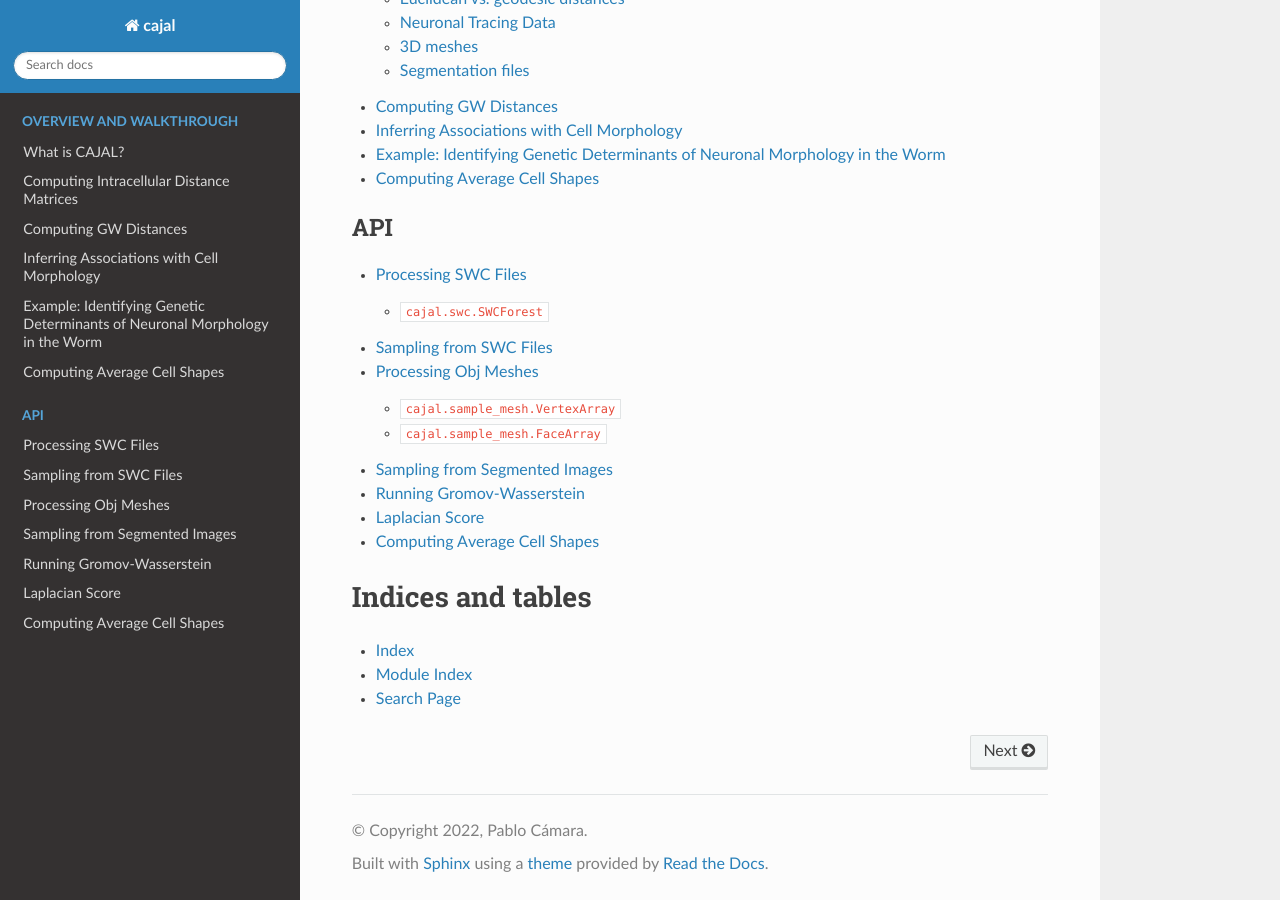
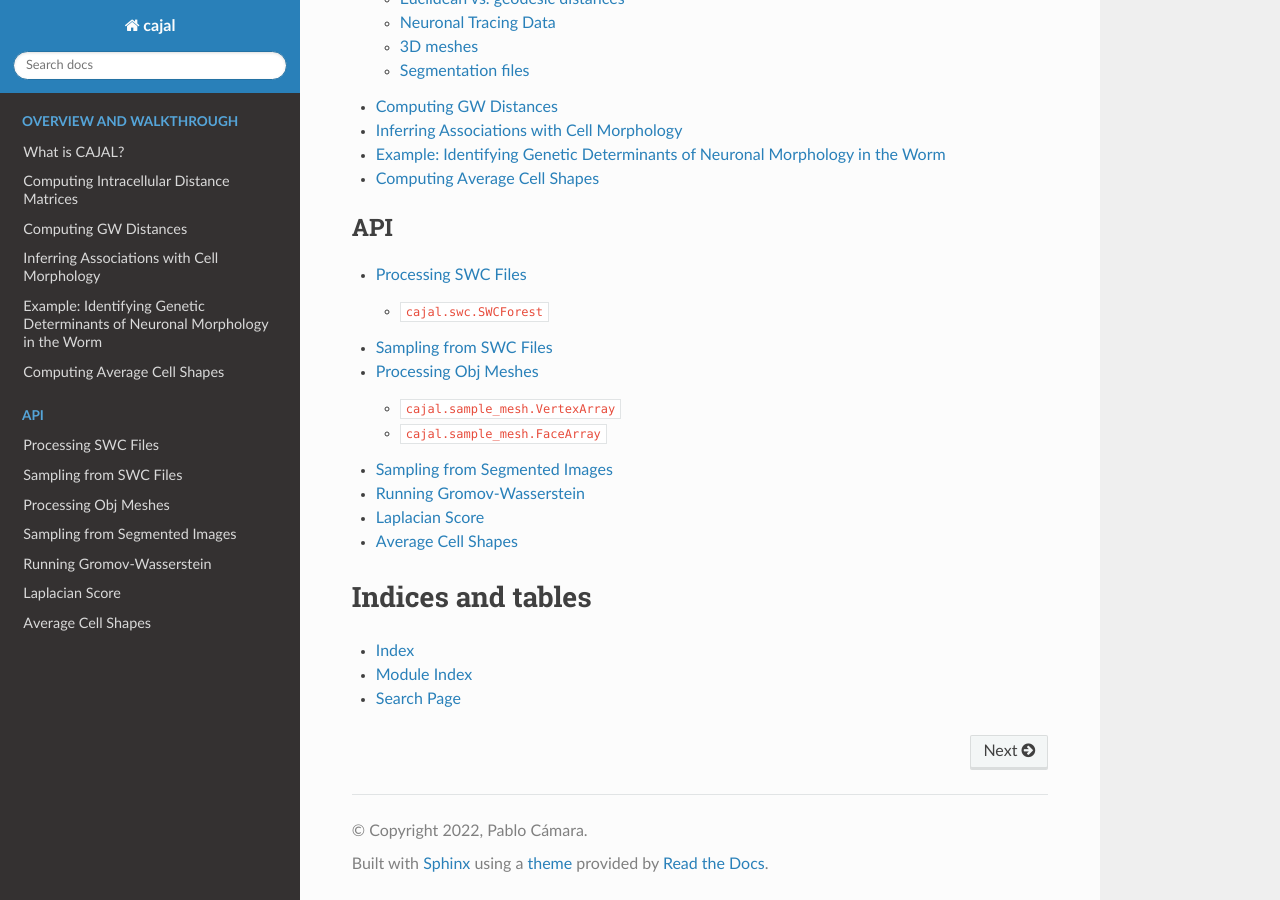
Before and after one commit to CamaraLab/CAJAL, a Sphinx documentation site: the page built from docs/index.rst, in a window 1280 px wide and 900 px high, scrolled down 822 px. Built offline with Sphinx 7.4.7 and the Read the Docs theme 2.0.0, drawn with Linux system fonts in a browser that asks for light colours; pages that are not in the unit, such as notebooks, are missing from menus; some of the changed lines change nothing that is shown.

Commit message:
Edits to documentation

```diff
--- a/docs/index.rst
+++ b/docs/index.rst
@@ -48,7 +48,7 @@ and with other single-cell data modalities, among other analyses.
    sample_seg
    run_gw
    graph_laplacian
-   average_swc_shape
+   average_cell_shapes
 
 .. This is a comment.
    \\:hidden:
```
Also changed, not shown: 3 other files.
